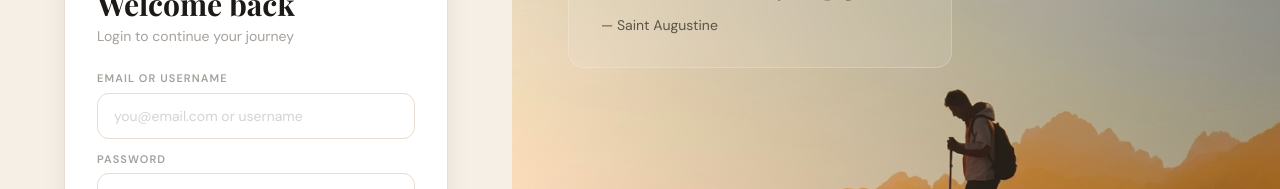
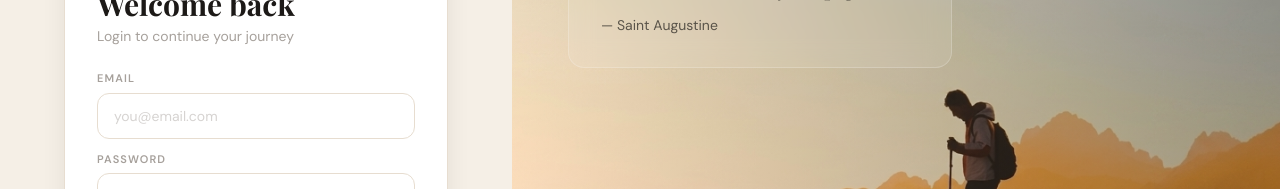
Before and after one commit to Het-Patel-67/Tripsy, a React (Vite) app in the folder client/: page /auth in a window 1280 px wide. Shown: the part 288-477 px from the top of the page. Built offline with nearby package versions, Linux system fonts and the light colour scheme; no server answers; a web font is replaced by a local one.

Commit message:
Login change

```diff
--- a/client/pages/Auth/Auth.jsx
+++ b/client/pages/Auth/Auth.jsx
@@ -196,8 +196,8 @@ export default function Auth() {
 
                 {isLogin && (
                   <div>
-                    <label className="mb-1.5 block text-[11px] font-semibold uppercase tracking-widest text-stone-400">Email or Username</label>
-                    <input type="text" name="emailOrUsername" placeholder="you@email.com or username"
+                    <label className="mb-1.5 block text-[11px] font-semibold uppercase tracking-widest text-stone-400">Email</label>
+                    <input type="text" name="emailOrUsername" placeholder="you@email.com"
                       value={form.emailOrUsername} onChange={handleChange} className={inputCls} />
                   </div>
                 )}
```
